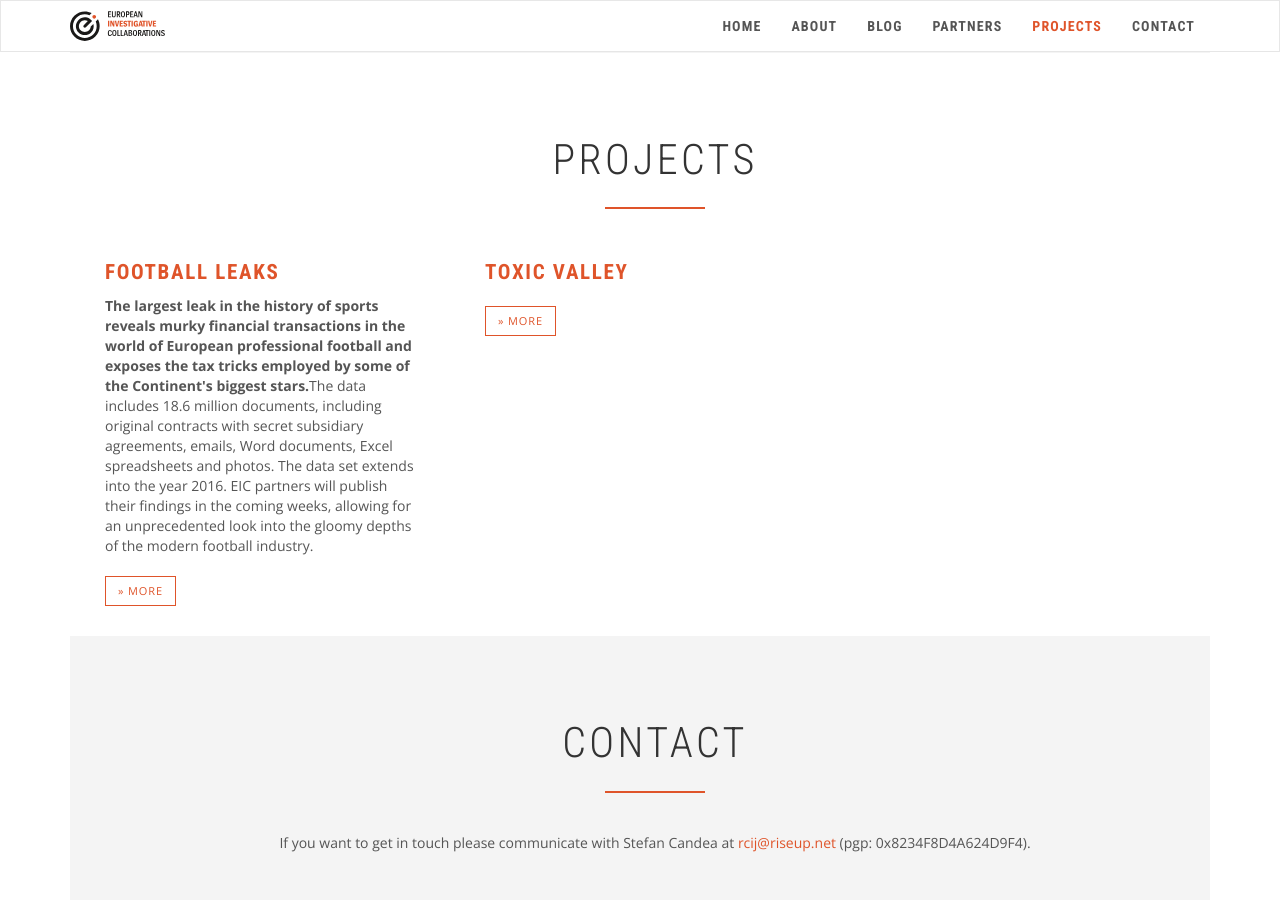
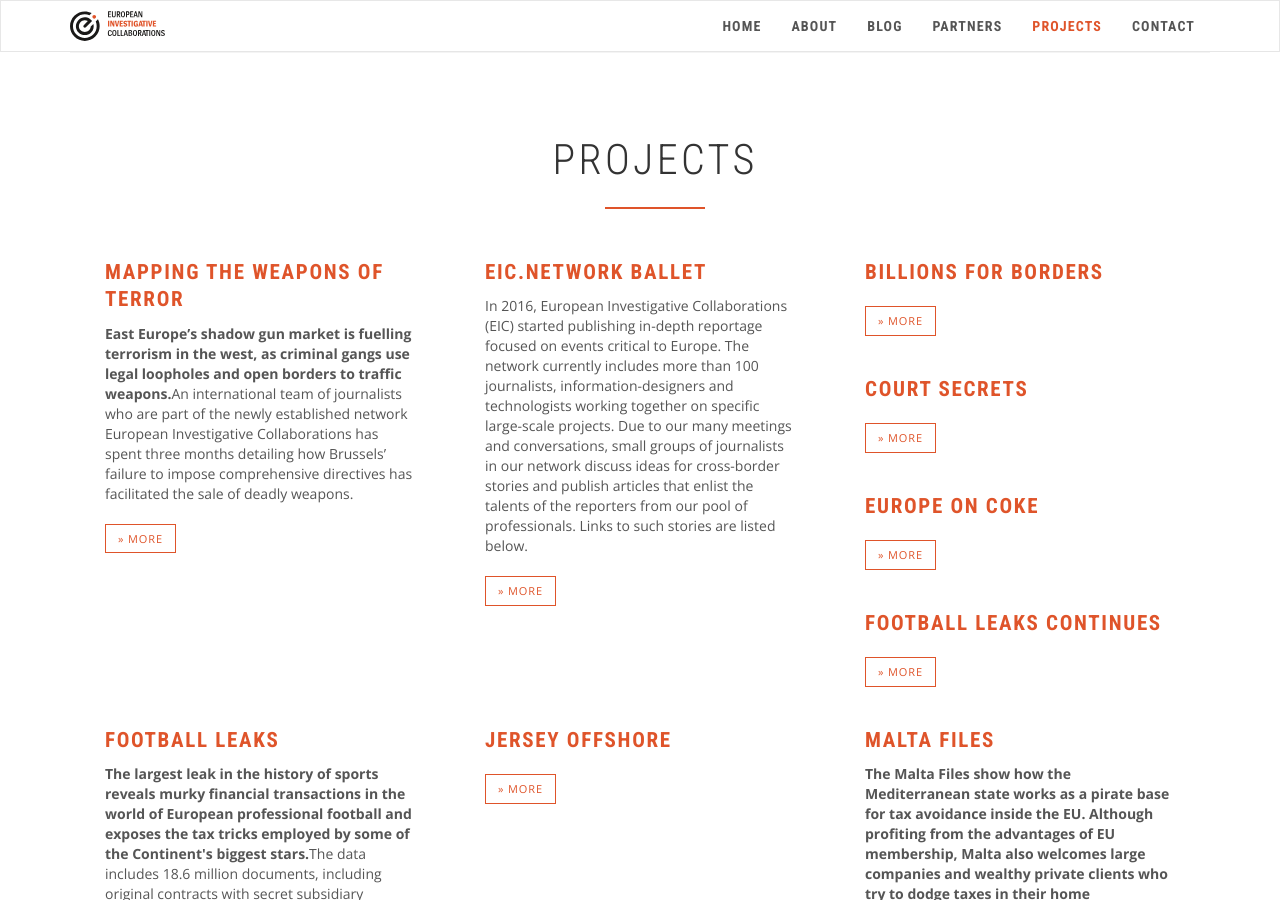
Before and after one commit to eic-network/eic-network.github.io, a Jekyll site: the page built from index.md, in a window 1280 px wide and 900 px high, scrolled down 3888 px. Built offline with Jekyll 4.4.1, drawn with Linux system fonts in a browser that asks for light colours; nearby versions of some CDN libraries; library files that are not in the unit come from our copies; some of the changed text lies outside the part shown.

Commit message:
Add more data

```diff
--- a/_config.yml
+++ b/_config.yml
@@ -21,6 +21,9 @@
     values:
       layout: project
       published: true
+      intro: ""
+      description: ""
+      publications: ""
   -
     scope:
       path: ""
--- /dev/null
+++ b/_projects/arms.md
@@ -0,0 +1,13 @@
+---
+title: Mapping The Weapons Of Terror
+intro: East Europe’s shadow gun market is fuelling terrorism in the west, as criminal
+  gangs use legal loopholes and open borders to traffic weapons.
+description: An international team of journalists who are part of the newly established
+  network European Investigative Collaborations has spent three months detailing how
+  Brussels’ failure to impose comprehensive directives has facilitated the sale of
+  deadly weapons.
+---
+
+Follow #EICArms for updates
+
+After three months of collaboration, partners of EIC published their own versions of the stories in the following media:
--- /dev/null
+++ b/_projects/ballet.md
@@ -0,0 +1,11 @@
+---
+title: EIC.NETWORK Ballet
+intro: null
+description: In 2016, European Investigative Collaborations (EIC) started publishing
+  in-depth reportage focused on events critical to Europe. The network currently includes
+  more than 100 journalists, information-designers and technologists working together
+  on specific large-scale projects. Due to our many meetings and conversations, small
+  groups of journalists in our network discuss ideas for cross-border stories and
+  publish articles that enlist the talents of the reporters from our pool of professionals.
+  Links to such stories are listed below.
+---
--- /dev/null
+++ b/_projects/billions-for-borders.md
@@ -0,0 +1,3 @@
+---
+title: Billions For Borders
+---
--- /dev/null
+++ b/_projects/court-secrets.md
@@ -0,0 +1,3 @@
+---
+title: Court Secrets
+---
--- /dev/null
+++ b/_projects/europe on coke.md
@@ -0,0 +1,3 @@
+---
+title: Europe On Coke
+---
--- /dev/null
+++ b/_projects/football-leaks-continues.md
@@ -0,0 +1,3 @@
+---
+title: Football Leaks Continues
+---
--- /dev/null
+++ b/_projects/jersey-offshore.md
@@ -0,0 +1,3 @@
+---
+title: Jersey Offshore
+---
--- /dev/null
+++ b/_projects/malta-files.md
@@ -0,0 +1,13 @@
+---
+title: Malta Files
+intro: The Malta Files show how the Mediterranean state works as a pirate base for tax avoidance
+  inside the EU. Although profiting from the advantages of EU membership, Malta also welcomes large companies and wealthy
+  private clients who try to dodge taxes in their home countries.
+description: Over the last three months, EIC.network
+  has dug into hundreds of thousands of documents that show how Malta operates a tax system where companies pay the lowest
+  tax on profits in the EU.<br><br>This damages the budgets of other EU-countries and reveals a weakness in the European Union, which allows member states sovereign rights over their taxation.
+---
+
+<p>The Malta Files investigative project was undertaken by the network European Investigative Collaborations (EIC), which has brought together 13 media and 49 journalists in 16 countries and 12 languages.</p>
+<p>Follow <a href="https://web.archive.org/web/20201111195636/https://twitter.com/search?q=#courtsecrets&amp;src=typd">#MaltaFiles</a> or <a href="https://web.archive.org/web/20201111195636/https://twitter.com/eicnetwork">@EICnetwork</a> to keep up with the stories over the next days. </p>
+<p>We will also uploading all our stories below, published in different languages and on different platforms. A record of reactions or references to our stories are collected <a href="https://web.archive.org/web/20201111195636/https://hypothes.is/users/EICnetwork">using annotations here</a>. </p>
--- /dev/null
+++ b/_projects/tax-evader-radar.md
@@ -0,0 +1,3 @@
+---
+title: Tax Evader Radar
+---
--- a/_projects/toxic-valley.md
+++ b/_projects/toxic-valley.md
@@ -1,7 +1,16 @@
 ---
 title: Toxic Valley
 layout: project
-intro:
-description:
-publications:
+intro: The story of the most heavily industrialised area of Turkey.
+description: |-
+  For six months, The Black Sea and the European Investigative Collaborations network have investigated the public health crisis in Kocaeli, the most heavily industrialised region in Turkey. We have revealed of a pattern of chemical dumping and polluting that has led to a widespread health crisis in the region.
+
+  One small town, Dilovası, home to around 45,000 residents, bears the most serious consequences of three decades of unbridled industrial development, with widespread health problems among the locals, filthy air, soil, and waters, caused by uncontrolled pollution.
+
+  We found that the Kocaeli region was home to more than 2000 companies, with around 15 percent of these having some foreign ownership, and most from the EU. German companies are at the top of the list.
+
+  The Turkish state knows the extent of the locals' misery. Yet it not only ignores the scientific evidence, it actively encourages new polluting businesses to the area.
+
+  With key health data withheld by the Turkish government, we spoke instead with dozens of locals; adults and children with serious, chronic health problems, and with doctors and other professionals who are too scared to speak about an ongoing public health disaster. Independent studies have shown that even mother’s breast-milk and newborn babies are affected by unhealthy levels of contaminants.
+publications: null
 ---
```
